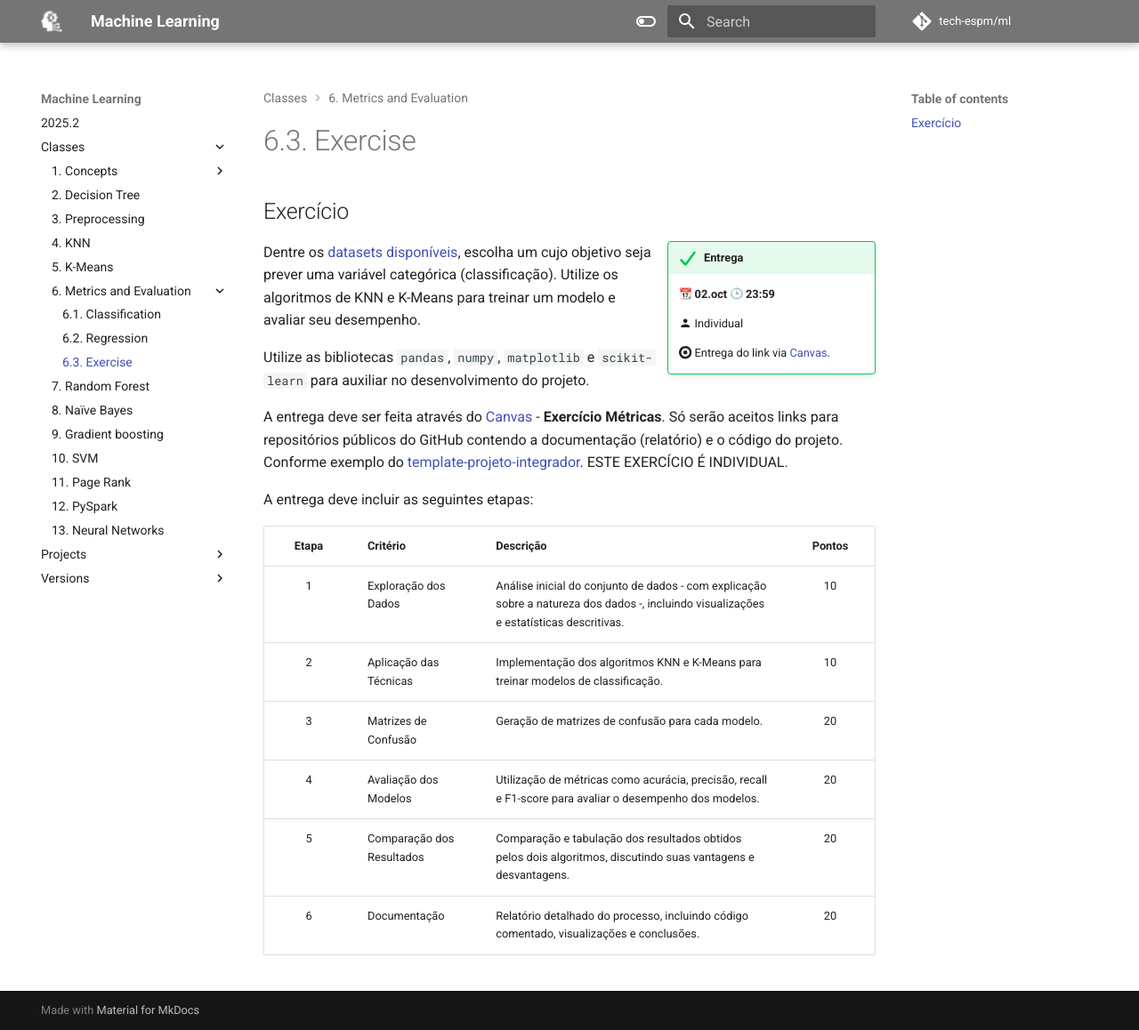
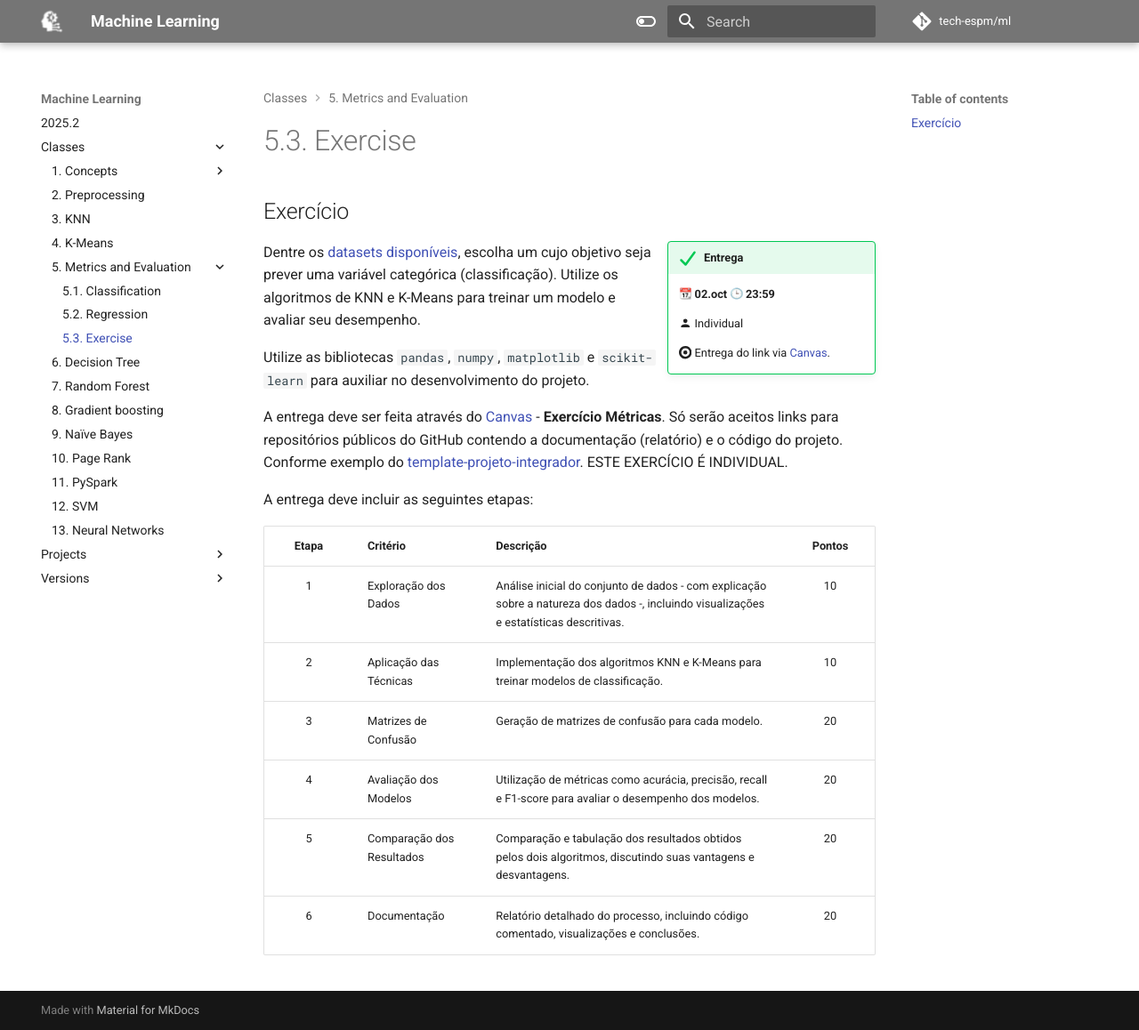
Before and after one commit to hsandmann/ml, an MkDocs documentation site: the page built from docs/classes/metrics/exercise/index.md, in a window 1280 px wide and 1158 px high. Shown: the whole window at 89% size. Built offline with MkDocs 1.6.1 and Material for MkDocs 9.7.7, drawn with Linux system fonts in a browser that asks for light colours; emoji names are drawn with the system emoji font; comment, search, counter and statistics services are not loaded.

Commit message:
reordered items

```diff
--- a/mkdocs.yml
+++ b/mkdocs.yml
@@ -144,20 +144,20 @@ nav:
       - 1.2. KDD: ./classes/concepts/kdd/index.md
       - 1.3. Data: ./classes/concepts/data/index.md
       - 1.4. Exercise: ./classes/concepts/exercise/index.md
-    - 2. Decision Tree: ./classes/decision_tree/index.md
-    - 3. Preprocessing: ./classes/preprocessing/index.md
-    - 4. KNN: ./classes/knn/index.md
-    - 5. K-Means: ./classes/kmeans/index.md
-    - 6. Metrics and Evaluation:
-      - 6.1. Classification: ./classes/metrics/classification/index.md
-      - 6.2. Regression: ./classes/metrics/regression/index.md
-      - 6.3. Exercise: ./classes/metrics/exercise/index.md
+    - 2. Preprocessing: ./classes/preprocessing/index.md
+    - 3. KNN: ./classes/knn/index.md
+    - 4. K-Means: ./classes/kmeans/index.md
+    - 5. Metrics and Evaluation:
+      - 5.1. Classification: ./classes/metrics/classification/index.md
+      - 5.2. Regression: ./classes/metrics/regression/index.md
+      - 5.3. Exercise: ./classes/metrics/exercise/index.md
+    - 6. Decision Tree: ./classes/decision_tree/index.md
     - 7. Random Forest: ./classes/random_forest/index.md
-    - 8. Naïve Bayes: ./classes/naive_bayes/index.md
-    - 9. Gradient boosting: ./classes/gradient_boosting/index.md
-    - 10. SVM: ./classes/svm/index.md
-    - 11. Page Rank: ./classes/page-rank/index.md
-    - 12. PySpark: ./classes/pyspark/index.md
+    - 8. Gradient boosting: ./classes/gradient_boosting/index.md
+    - 9. Naïve Bayes: ./classes/naive_bayes/index.md
+    - 10. Page Rank: ./classes/page-rank/index.md
+    - 11. PySpark: ./classes/pyspark/index.md
+    - 12. SVM: ./classes/svm/index.md
     - 13. Neural Networks: https://insper.github.io/ann-dl/classes/ann/
 
   - Projects:
```
